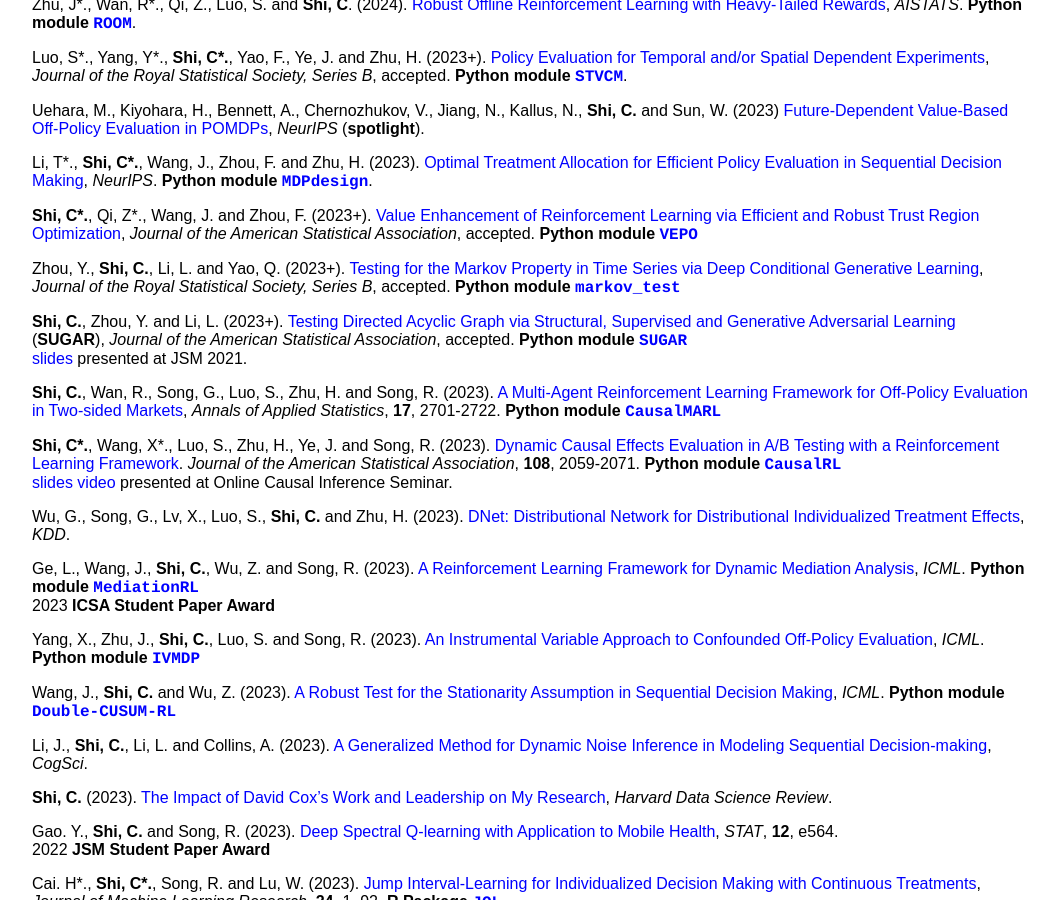
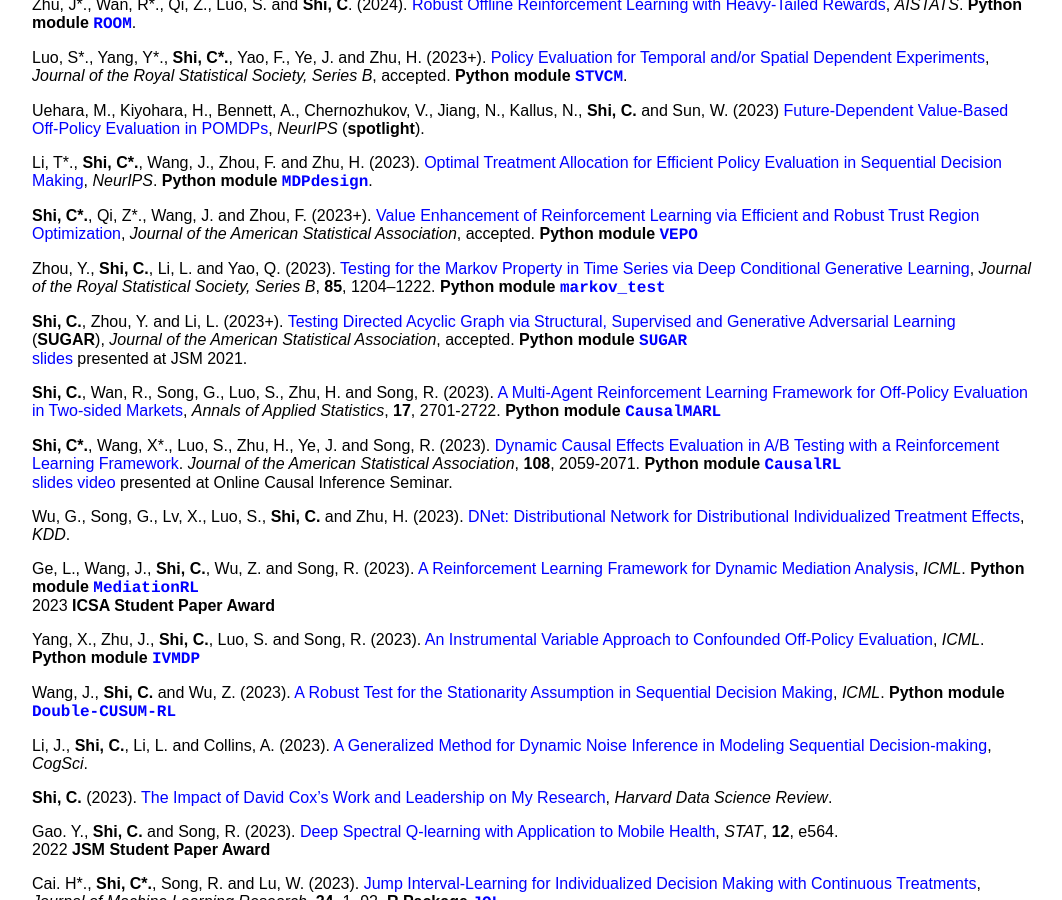
Before and after one commit to callmespring/callmespring.github.io, a Jekyll site: the page built from publication.md, in a window 1280 px wide and 900 px high, scrolled down 1250 px. Shown: the whole window, without its empty margins (108-1170 px from the left). Built offline with Jekyll 4.4.1, drawn with Linux system fonts in a browser that asks for light colours.

Commit message:
Update publication.md

```diff
--- a/publication.md
+++ b/publication.md
@@ -79,7 +79,7 @@
 Learning via Efficient and Robust Trust
 Region Optimization](https://arxiv.org/pdf/2301.02220.pdf), _Journal of the American Statistical Association_, accepted. **Python module** [<span style="font-family:courier;">**VEPO**</span>](https://github.com/dc-wangjn/VEPO)
 
-Zhou, Y., **Shi, C.**, Li, L. and Yao, Q. (2023+). [Testing for the Markov Property in Time Series via Deep Conditional Generative Learning](https://arxiv.org/abs/2305.19244), _Journal of the Royal Statistical Society, Series B_, accepted. **Python module** [<span style="font-family:courier;">**markov_test**</span>](https://github.com/yunzhe-zhou/markov_test)
+Zhou, Y., **Shi, C.**, Li, L. and Yao, Q. (2023). [Testing for the Markov Property in Time Series via Deep Conditional Generative Learning](https://arxiv.org/abs/2305.19244), _Journal of the Royal Statistical Society, Series B_, **85**, 1204–1222. **Python module** [<span style="font-family:courier;">**markov_test**</span>](https://github.com/yunzhe-zhou/markov_test)
 
 **Shi, C.**, Zhou, Y. and Li, L. (2023+). [Testing Directed Acyclic Graph via Structural,
 Supervised and Generative Adversarial Learning](https://arxiv.org/pdf/2106.01474.pdf) (**SUGAR**), _Journal of the American Statistical Association_, accepted. **Python module** [<span style="font-family:courier;">**SUGAR**</span>](https://github.com/yunzhe-zhou/SUGAR) <br/> [<font size="3">slides</font>](./slides/SUGAR.pdf) <font size="3">presented at JSM 2021</font>.
```
